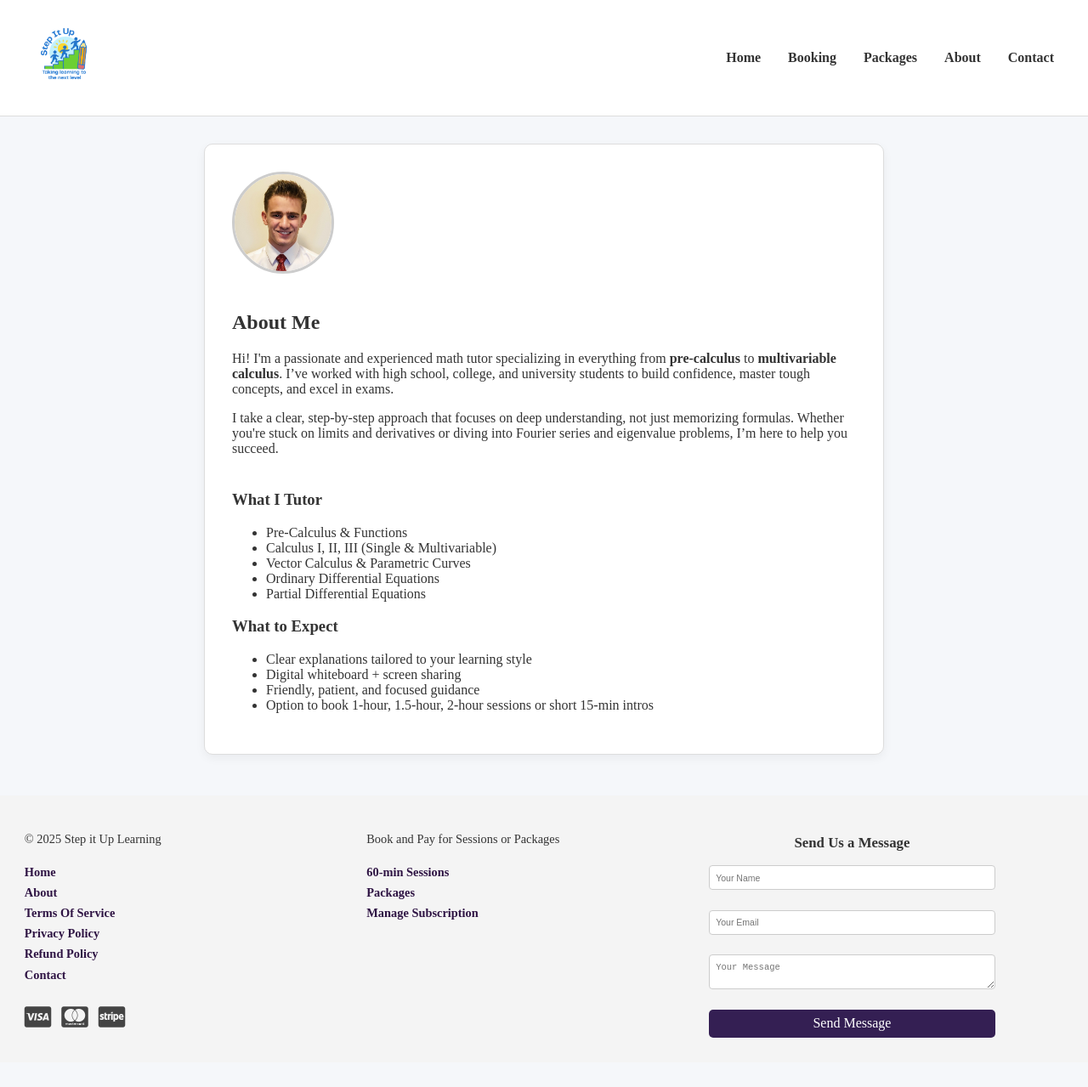
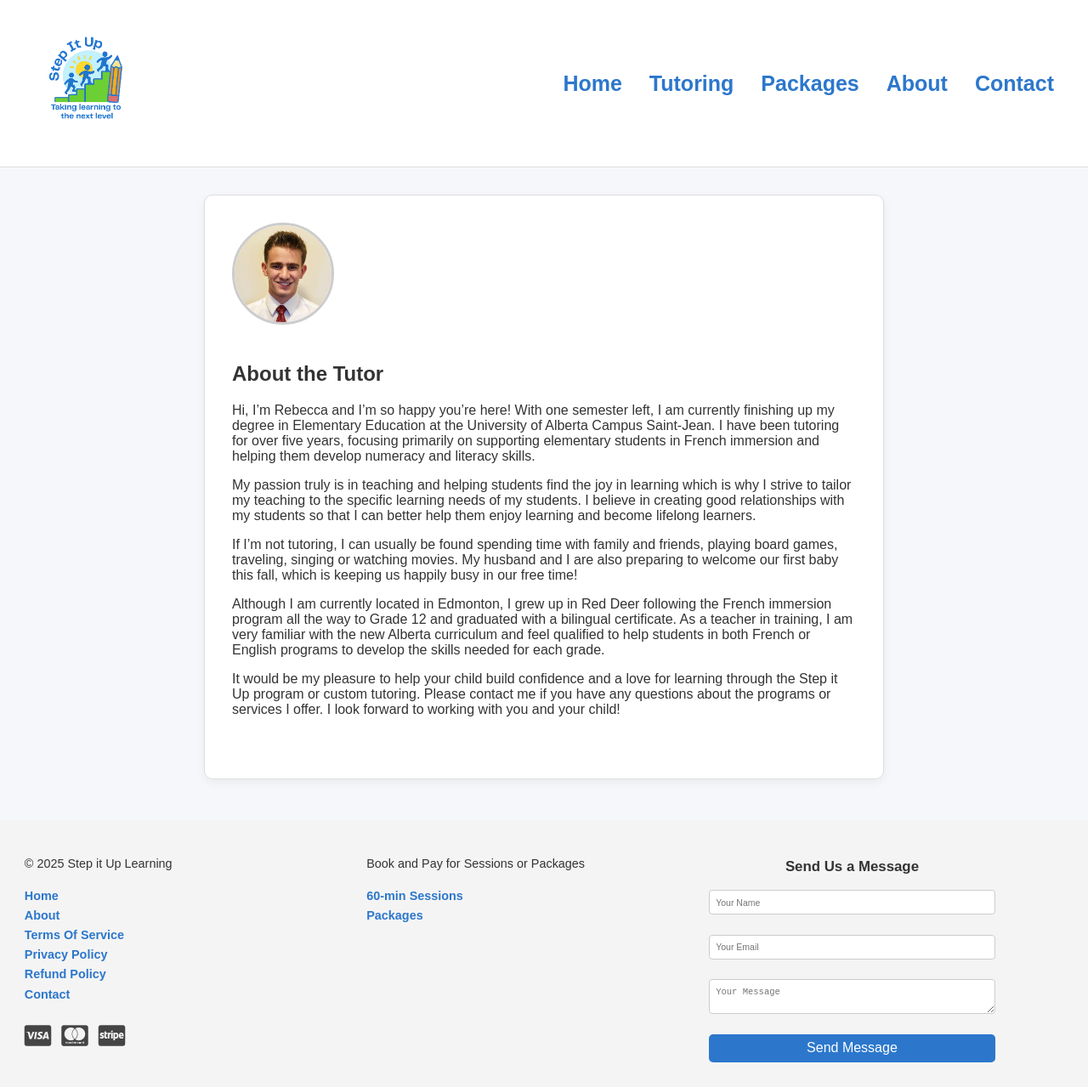
Before and after one commit to reubenleemiller/stepitup-site, a website: page pages/about.html in a window 1280 px wide. Shown: the whole page at 85% size. Before the commit the page ends 1250 px from the top, so only its background shows below. Drawn offline with Linux system fonts and the light colour scheme; a script that the page names is missing.

Commit message:
made branding adjustments

```diff
--- a/pages/about.html
+++ b/pages/about.html
@@ -17,16 +17,16 @@
     <div class="custom-spinner">
       <div></div>
     </div>
-    <img src="../assets/logo.png" alt="RM Tutoring Services Logo" class="preloader-logo" />
+    <img src="../assets/logo.png" alt="Step it Up Learning Logo" class="preloader-logo" />
   </div>
 </div>
 <header class="sticky">
-<a href="../index.html"><img alt="RM Tutoring Services Logo" class="logo" src="../assets/logo.png"/></a>
+<a href="../index.html"><img alt="Step it Up Learning Logo" class="logo" src="../assets/logo.png"/></a>
 <button class="hamburger" onclick="toggleMenu()" data-ignore-preloader>☰</button>
 <nav id="nav-menu">
 <ul>
 <li><a href="../index.html">Home</a></li>
-<li><a href="https://booking.stepituplearning.ca">Booking</a></li>
+<li><a href="https://booking.stepituplearning.ca">Tutoring</a></li>
 <li><a href="https://packages.stepituplearning.ca">Packages</a></li>
 <li><a href="about.html">About</a></li>
 <li><a href="contact.html">Contact</a></li>
@@ -34,29 +34,17 @@
 </nav>
 </header>
 <main class="content">
-      <div class="about-box">
-        <img src="../assets/20191223_163857.jpg" alt="Rebecca Miller" class="profile-pic">
-        <div>
-          <h2>About Me</h2>
-          <p>Hi! I'm a passionate and experienced math tutor specializing in everything from <strong>pre-calculus</strong> to <strong>multivariable calculus</strong>. I’ve worked with high school, college, and university students to build confidence, master tough concepts, and excel in exams.</p>
-          <p>I take a clear, step-by-step approach that focuses on deep understanding, not just memorizing formulas. Whether you're stuck on limits and derivatives or diving into Fourier series and eigenvalue problems, I’m here to help you succeed.</p>
-        </div>
-      </div>
-      <h3>What I Tutor</h3>
-      <ul>
-        <li>Pre-Calculus & Functions</li>
-        <li>Calculus I, II, III (Single & Multivariable)</li>
-        <li>Vector Calculus & Parametric Curves</li>
-        <li>Ordinary Differential Equations</li>
-        <li>Partial Differential Equations</li>
-      </ul>
-      <h3>What to Expect</h3>
-      <ul>
-        <li>Clear explanations tailored to your learning style</li>
-        <li>Digital whiteboard + screen sharing</li>
-        <li>Friendly, patient, and focused guidance</li>
-        <li>Option to book 1-hour, 1.5-hour, 2-hour sessions or short 15-min intros</li>
-      </ul>
+  <div class="about-box">
+    <img src="../assets/20191223_163857.jpg" alt="Rebecca Miller" class="profile-pic">
+    <div>
+      <h2>About the Tutor</h2>
+      <p>Hi, I’m Rebecca and I’m so happy you’re here! With one semester left, I am currently finishing up my degree in Elementary Education at the University of Alberta Campus Saint-Jean. I have been tutoring for over five years, focusing primarily on supporting elementary students in French immersion and helping them develop numeracy and literacy skills.</p>
+      <p>My passion truly is in teaching and helping students find the joy in learning which is why I strive to tailor my teaching to the specific learning needs of my students. I believe in creating good relationships with my students so that I can better help them enjoy learning and become lifelong learners.</p>
+      <p>If I’m not tutoring, I can usually be found spending time with family and friends, playing board games, traveling, singing or watching movies. My husband and I are also preparing to welcome our first baby this fall, which is keeping us happily busy in our free time!</p>
+      <p>Although I am currently located in Edmonton, I grew up in Red Deer following the French immersion program all the way to Grade 12 and graduated with a bilingual certificate. As a teacher in training, I am very familiar with the new Alberta curriculum and feel qualified to help students in both French or English programs to develop the skills needed for each grade.</p>
+      <p>It would be my pleasure to help your child build confidence and a love for learning through the Step it Up program or custom tutoring. Please contact me if you have any questions about the programs or services I offer. I look forward to working with you and your child!</p>
+    </div>
+  </div>
 </main>
 <footer class="footer-flex">
 <div class="footer-links">
@@ -77,7 +65,6 @@
 <p>Book and Pay for Sessions or Packages</p>
 <a class="calcom-button" data-cal-link="rebeccamiller/60min" data-cal-namespace="60min" data-cal-config='{"layout":"month_view"}'>60-min Sessions</a>
 <a href="https://packages.stepituplearning.ca/">Packages</a>
-<a href="STRIPE_SUBSCRIPTION_LOGIN_LINK_HERE">Manage Subscription</a>
 </div>
 <div class="footer-contact-form">
     <h3>Send Us a Message</h3>
--- a/style.css
+++ b/style.css
@@ -3,7 +3,7 @@
   --accent: #7fc571;
   --bg: #f5f7fa;
   --text: #333;
-  --hover-bg: #2f1444;
+  --hover-bg: #4d8fe0;
   --hover-accent: #ffffff;
 }
 
@@ -13,7 +13,7 @@
 html, body {
   margin: 0;
   padding: 0;
-  font-family: 'Times New Roman', Times, serif;
+  font-family: sans-serif;
   background: var(--bg);
   color: var(--text);
   min-height: 100vh;
@@ -51,7 +51,7 @@ header {
 }
 
 .logo {
-  height: 100px;
+  height: 160px;
   transition: transform 0.3s ease, filter 0.3s ease;
 }
 .logo:hover {
@@ -74,6 +74,9 @@ nav ul li a {
   padding: 0.5rem;
   border-radius: 4px;
   transition: background-color 0.3s ease;
+  font-size: 25px;
+  font-family: sans-serif;
+  color: #2c77cc;
 }
 nav ul li a:hover {
   background-color: #f0f0f0;
@@ -117,9 +120,9 @@ input:focus, textarea:focus {
 }
 
 button {
-  font-family: "Times New Roman", Times, serif;
+  font-family: sans-serif;
   padding: 0.75rem;
-  background-color: #2f1444;
+  background-color: #2c77cc;
   color: white;
   border: none;
   border-radius: 5px;
@@ -129,7 +132,7 @@ button {
 }
 
 button:hover {
-  background-color: #452363;
+  background-color: #4d8fe0;
   transform: translateY(-2px) scale(1.03);
   color: white;
 }
@@ -171,7 +174,7 @@ footer {
 .footer-links a:link,
 .footer-links a:visited,
 .footer-links a:active {
-  color: #2f1444;
+  color: #2c77cc;
   text-decoration: none;
   font-weight: bold;
   transition: all 0.3s ease;
@@ -244,7 +247,7 @@ footer {
 }
 
 .hamburger:hover {
-  background-color: #2f1444;
+  background-color: #2c77cc;
   color: white;
 }
 @media (max-width: 768px) {
@@ -305,10 +308,10 @@ footer {
 }
 
 .footer-contact-form button {
-  font-family: "Times New Roman", Times, serif;
+  font-family: sans-serif;
   width: 100%;
   padding: 7.5px;                /* 75% of 10px */
-  background-color: #341f53;
+  background-color: #2c77cc;
   color: white;
   border: none;
   border-radius: 5px;
@@ -316,7 +319,7 @@ footer {
 }
 
 .footer-contact-form button:hover {
-  background-color: #27163e;
+  background-color: #4d8fe0;
 }
 
 .footer-flex {
@@ -412,7 +415,7 @@ footer {
   width: 110px;
   height: 110px;
   border-radius: 50%;
-  box-shadow: 0 4px 0 0 #2e1b41;
+  box-shadow: 0 4px 0 0 #2c77cc;
   position: absolute;
   top: 20px;
   left: 20px;
@@ -474,7 +477,7 @@ footer {
 .refund-policy h3 {
   margin-top: 30px;
   font-size: 22px;
-  border-left: 4px solid #4CAF50;
+  border-left: 4px solid #2c77cc;
   padding-left: 12px;
   color: #222;
 }
@@ -496,7 +499,7 @@ footer {
 }
 
 .refund-policy a {
-  color: #4CAF50;
+  color: #2c77cc;
   font-weight: bold;
   text-decoration: none;
 }
```
Also changed, not shown: index.html (+1 -2 lines), pages/admin-reset.html (+2 -3 lines), pages/contact.html (+3 -4 lines), pages/privacy-policy.html (+3 -4 lines), pages/refund-policy.html (+3 -4 lines), pages/terms-of-service.html (+6 -7 lines), pages/thankyou.html (+3 -4 lines).
